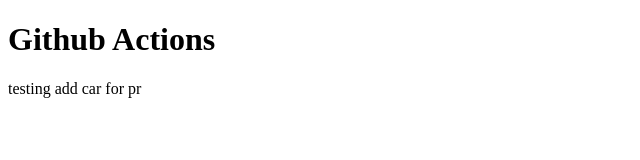
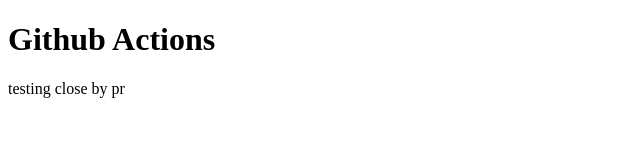
Before and after one commit to blakes24/gh-actions-test, a plain HTML site: page index.html in a window 1280 px wide. Shown: the full height of the page, 0-640 px from the left. Drawn offline with Linux system fonts and the light colour scheme.

Commit message:
Revert "test pr"

```diff
--- a/index.html
+++ b/index.html
@@ -8,7 +8,7 @@
 </head>
 <body>
   <h1>Github Actions</h1>
-  <p>testing add car for pr</p>
+  <p>testing close by pr</p>
 
 </body>
 </html>
```
Also changed, not shown: 1 other file.
